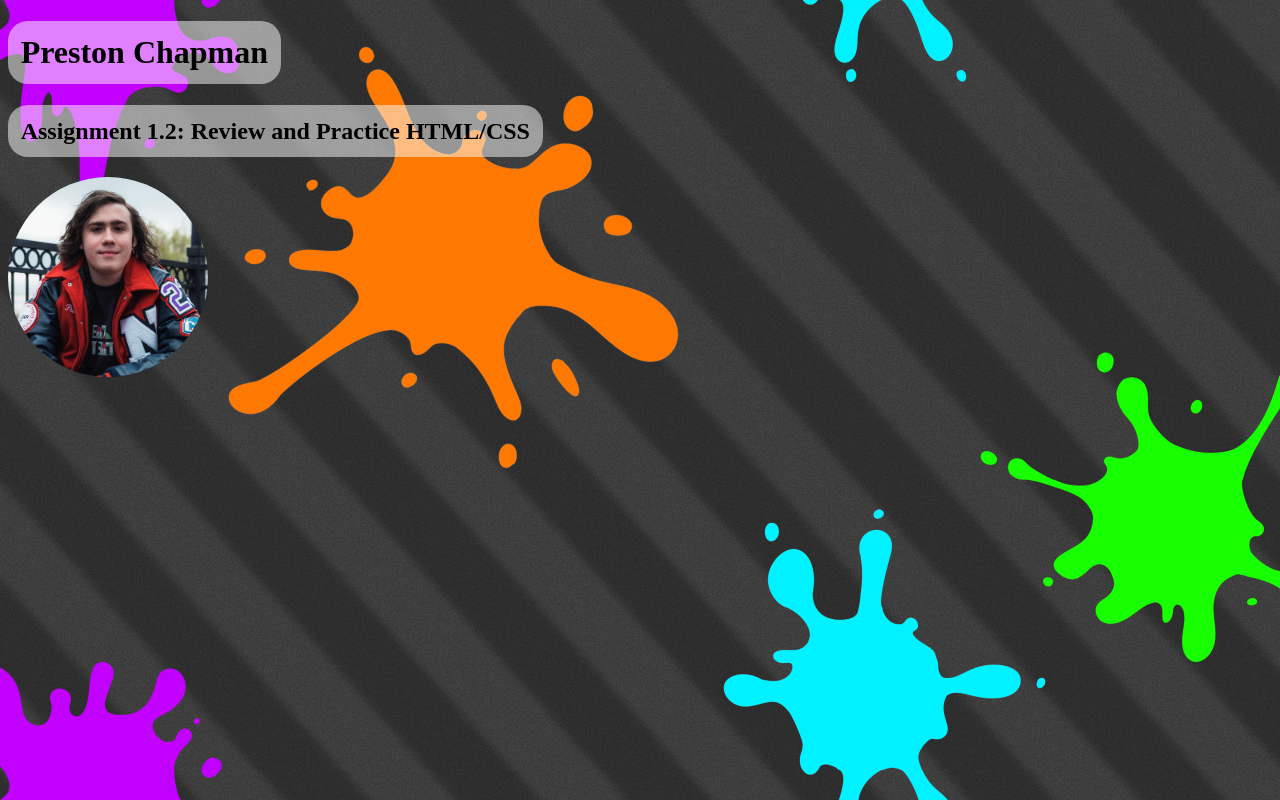
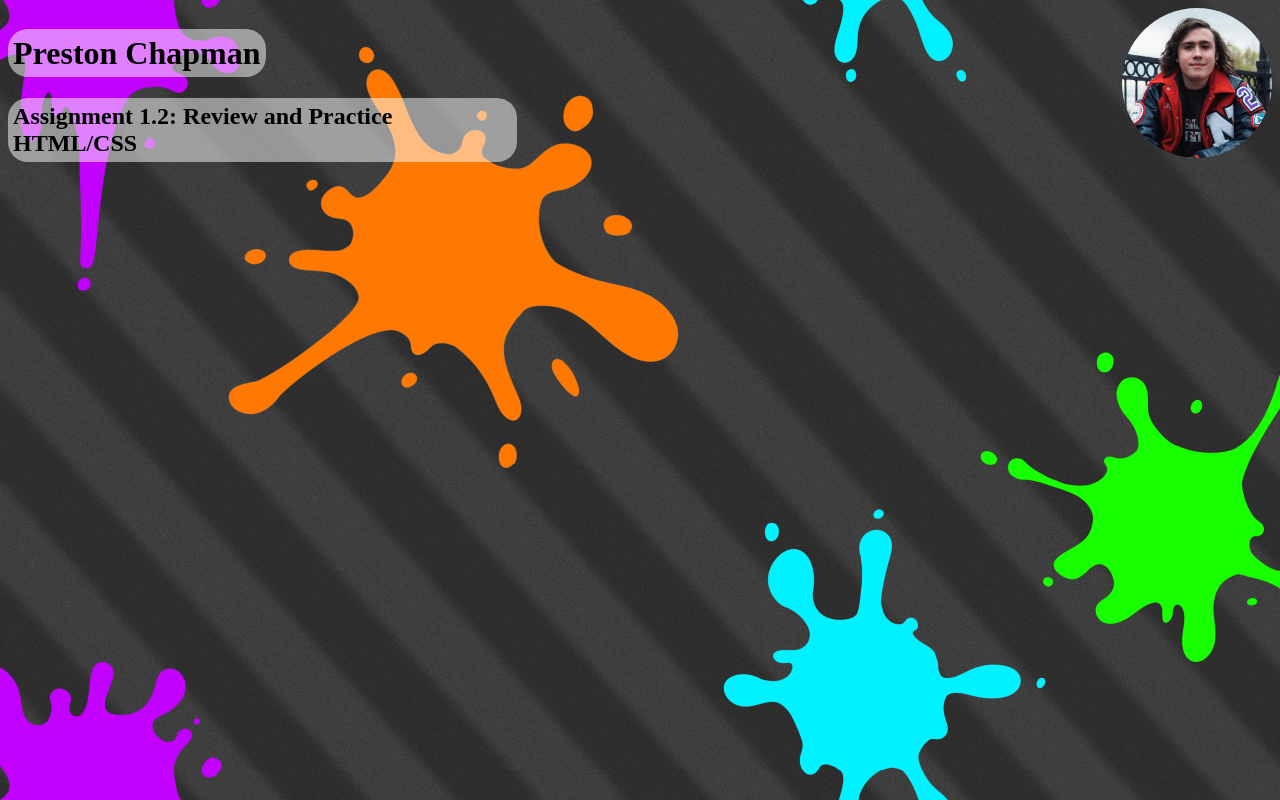
Before and after one commit to pchapman-uat/CSC256-1.2, a plain HTML site: page index.html in a window 1280 px wide. Drawn offline with Linux system fonts and the light colour scheme.

Commit message:
Flex Header

```diff
--- a/index.html
+++ b/index.html
@@ -7,10 +7,14 @@
     <link rel="stylesheet" href="main.css">
 </head>
 <body>
-    <h1>Preston Chapman</h1>
-    <h2>Assignment 1.2: Review and Practice HTML/CSS</h2>
-    <div class="pfp-container">
-        <img class="pfp" src="images/profile_pic.jpg">
-    </div>
+    <header>
+        <div>
+            <h1>Preston Chapman</h1>
+            <h2>Assignment 1.2: Review and Practice HTML/CSS</h2>
+        </div>
+        <div class="pfp-container">
+            <img class="pfp" src="images/profile_pic.jpg">
+        </div>
+    </header>
 </body>
 </html>
--- a/main.css
+++ b/main.css
@@ -1,5 +1,9 @@
 body{
     background-image: url(./images/background.png);
+}
+header{
+    display: flex;
+    justify-content: space-between;
 }
 h1, h2 {
     background-color: rgba(255, 255, 255, 0.5);
@@ -7,7 +11,8 @@ h1, h2 {
     border-radius: 20px;
     width: fit-content;
 }
+
 .pfp{
-    width: 200px;
+    width: 150px;
     border-radius: 100%;
 }
```
